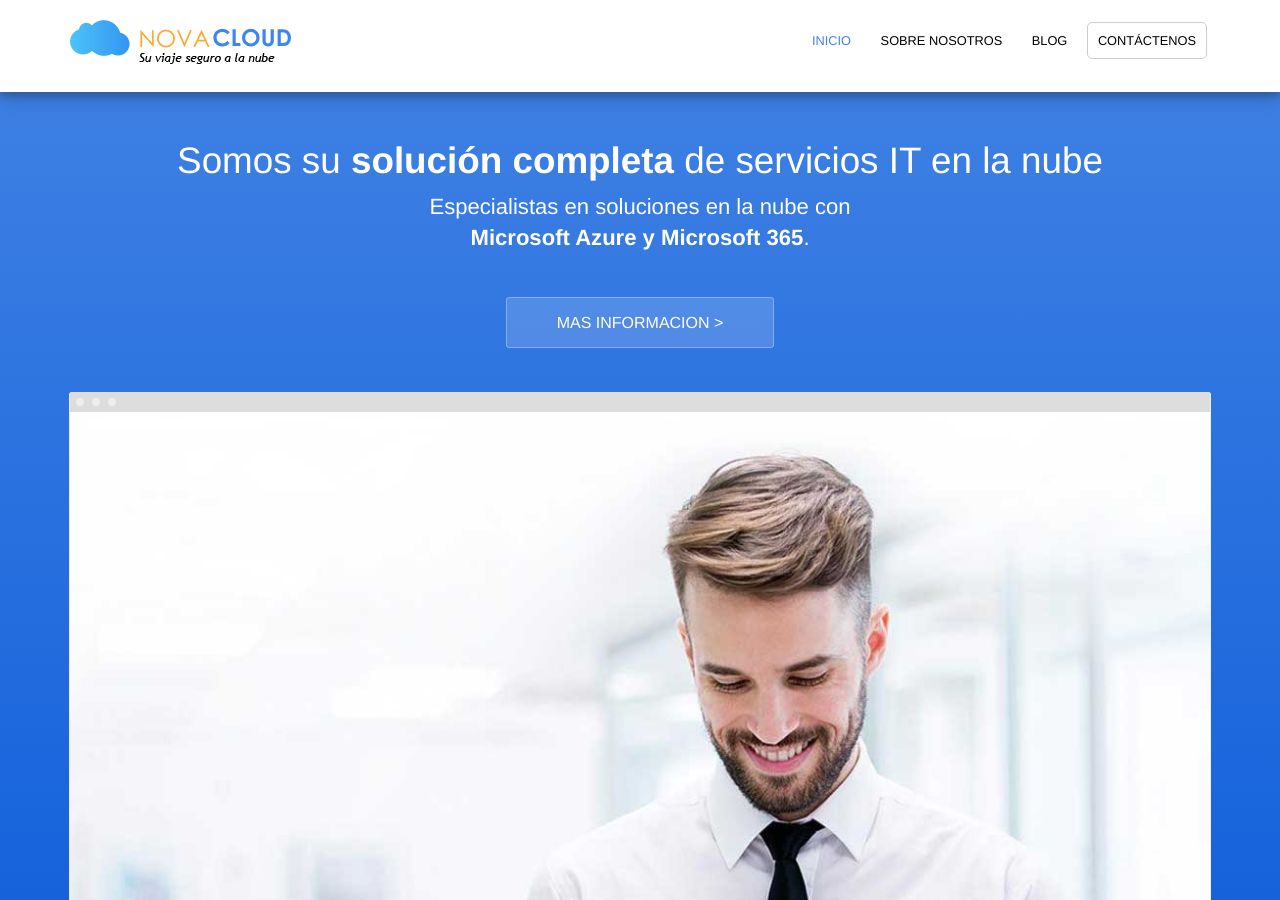
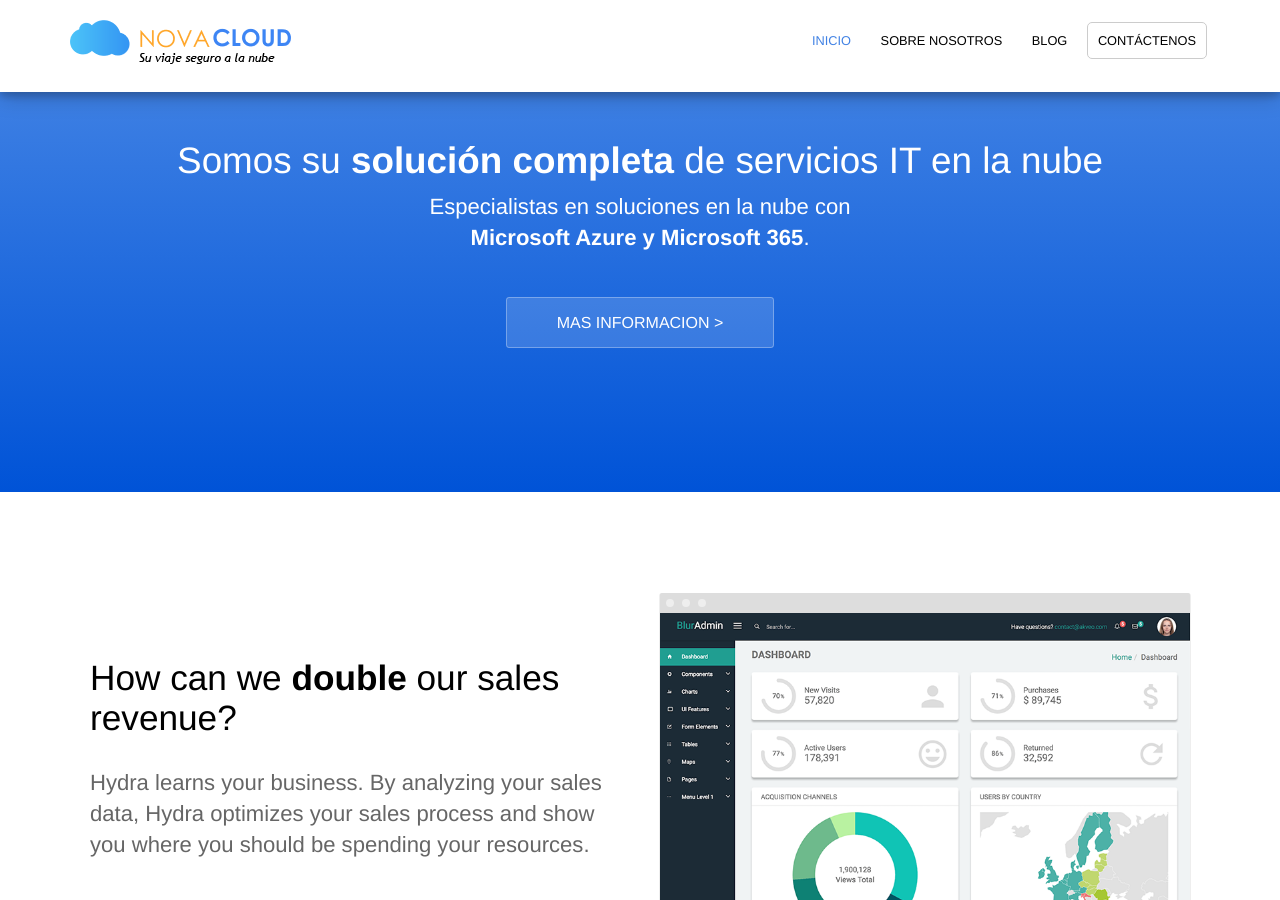
Before and after one commit to nova-cloud/nova-cloud.github.io, a Jekyll site: the page built from index.html, in a window 1280 px wide and 900 px high. Built offline with Jekyll 4.4.1, drawn with Linux system fonts in a browser that asks for light colours; a script that is not in the unit is left out.

Commit message:
quitar imagen

```diff
--- a/index.html
+++ b/index.html
@@ -9,7 +9,7 @@ description: Track and optimize your sales team in real time
 			<strong>Microsoft Azure y Microsoft 365</strong>.</p>
 		<div class="cta button alt"><a href="{{ site.baseurl }}/contact/">MAS INFORMACION ></a></div>
 		<div>
-			<img src="{{ site.baseurl }}/images/home-image.jpg" alt="Screenshot" class="screenshot editable" />
+			<!--<img src="{{ site.baseurl }}/images/home-image.jpg" alt="Screenshot" class="screenshot editable" /> -->
 		</div>
 	</div>
 </section>
```
